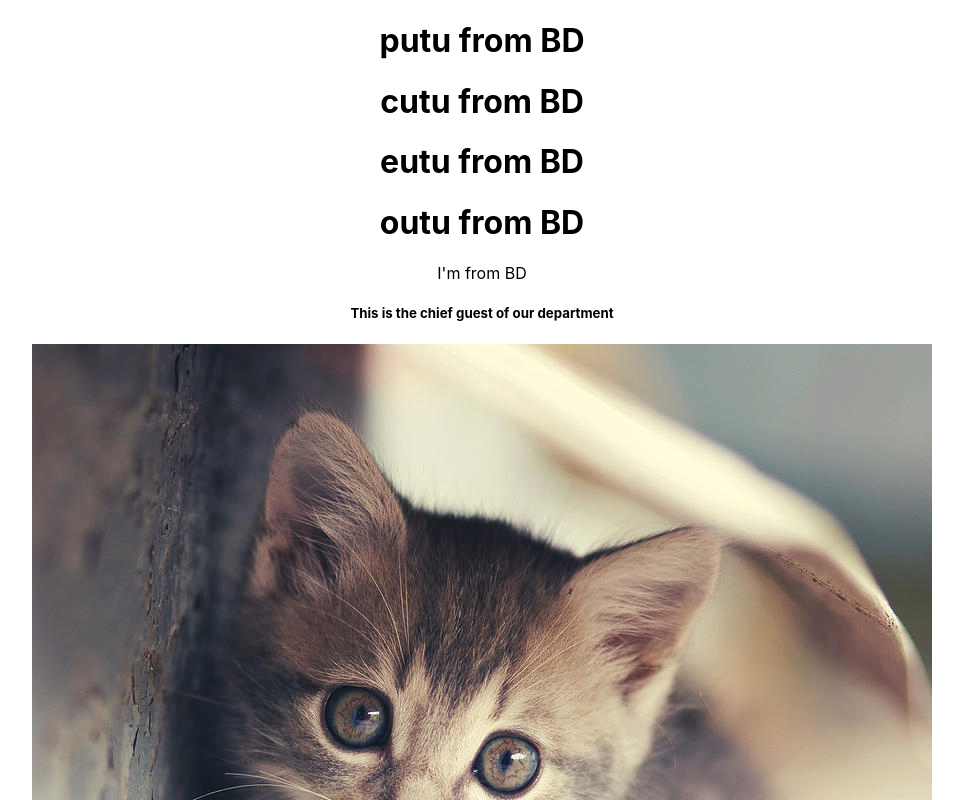
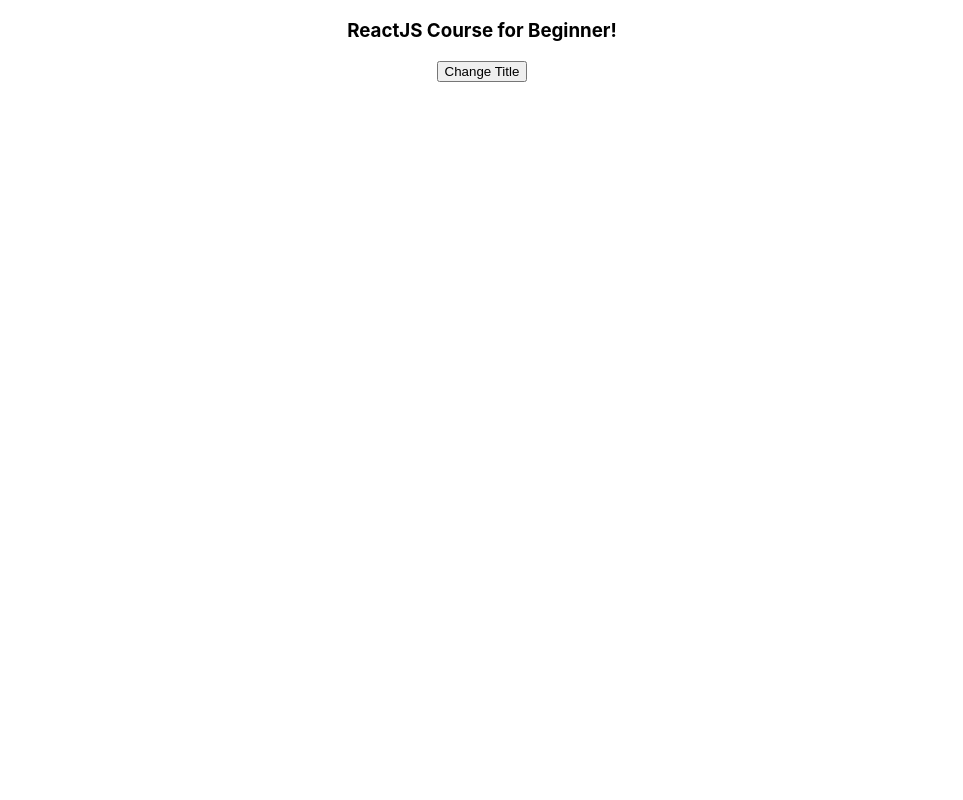
Before and after one commit to ProvaPaul/-ReactJS-Learning, a React (Create React App) app: page / in a window 1280 px wide. Shown: the top 800 px of the page, without its empty margins (158-1121 px from the left). Built offline with nearby package versions, Linux system fonts and the light colour scheme.

Commit message:
useState

```diff
--- a/src/App.js
+++ b/src/App.js
@@ -2,10 +2,12 @@
 import './App.css';
 import Demo from './components/Demo';
 import Cat from './images/cat.jpg';
+import FuncComponent from './components/FuncComponent';
+import TitleComponent from './components/TitleComponent';
 function App() {
   return (
     <div className="App">
-      <Demo name="putu" country="BD"/>
+      {/* <Demo name="putu" country="BD"/>
       <Demo name="cutu" country="BD"/>
       <Demo name="eutu" country="BD"/>
       <Demo name="outu" country="BD">
@@ -14,6 +16,8 @@
         <img src={Cat}></img>
 
       </Demo>
+      <FuncComponent/> */}
+      <TitleComponent/>
       </div>
   );
 }
--- /dev/null
+++ b/src/components/FuncComponent.js
@@ -0,0 +1,11 @@
+import React from 'react';
+
+function FuncComponent() {
+    return (
+        <div>
+            <h1>Hi putu</h1>
+        </div>
+    );
+};
+
+export default FuncComponent;
--- /dev/null
+++ b/src/components/TitleComponent.js
@@ -0,0 +1,11 @@
+import React, { useState } from 'react'
+
+export default function TitleComponent() {
+    const[title,setTitle]=useState('ReactJS Course for Beginner!')
+  return (
+    <div>
+        <h3>{title}</h3>
+        <button onClick={()=>setTitle('Ultimate React Hooks Course')}>Change Title</button>
+    </div>
+  )
+}
```
